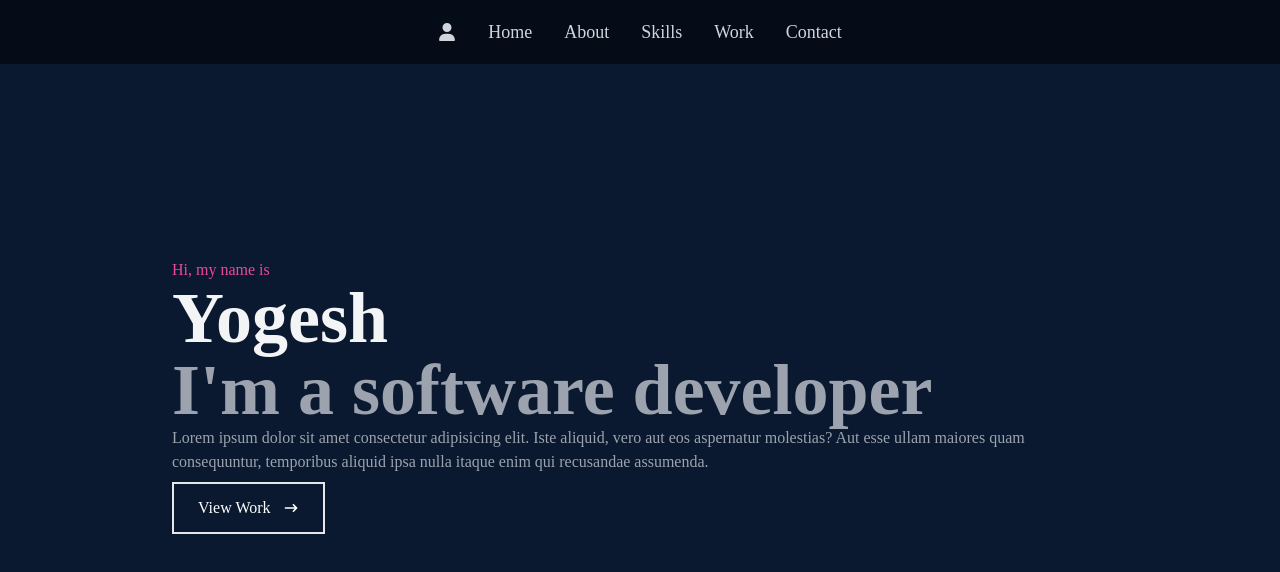
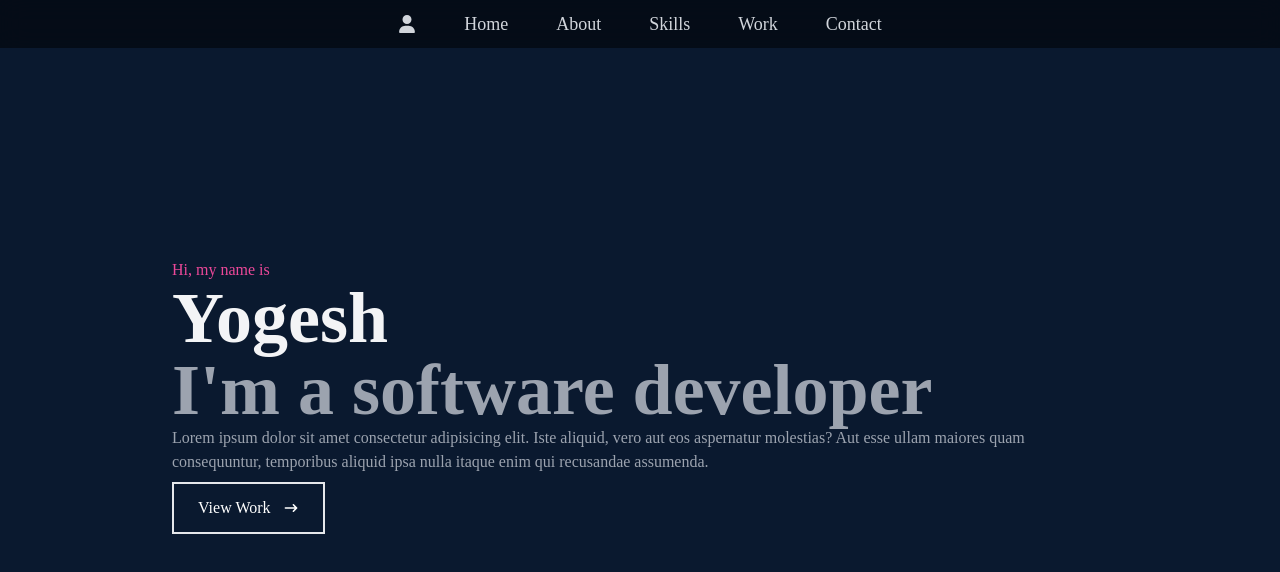
Before and after one commit to yogesh-ch-ss/PortfolioWebsite, a React (Create React App) app in the folder portfolio/: page / in a window 1280 px wide. Shown: the top 572 px of the page. Built offline with nearby package versions, Linux system fonts and the light colour scheme; the HTML template or start-up script is replaced by a standard one.

Commit message:
navbar update

```diff
--- a/portfolio/src/components/Navbar.jsx
+++ b/portfolio/src/components/Navbar.jsx
@@ -16,8 +16,8 @@ const Navbar = () => {
   const handleClick = () => setNav(!nav);
 
   return (
-    <div className="fixed w-full h-16 flex justify-between md:justify-center items-center px-4 bg-black bg-opacity-50 backdrop-blur-md text-gray-300">
-      <div className="text-lg px-4 cursor-pointer">
+    <div className="fixed w-full h-12 flex justify-between md:justify-center items-center px-4 bg-black bg-opacity-50 backdrop-blur-md text-gray-300">
+      <div className="md:hidden text-2xl px-4 cursor-pointer">
         <Link to="home" smooth={true} duration={500}>
           <FaUser />
         </Link>
@@ -25,7 +25,12 @@ const Navbar = () => {
 
       {/* menu */}
       <div className="text-lg">
-        <ul className="hidden md:flex">
+        <ul className="hidden md:flex items-center justify-evenly px-4 gap-4">
+          <li>
+            <Link to="home" smooth={true} duration={500}>
+              <FaUser />
+            </Link>
+          </li>
           <li>
             <Link to="home" smooth={true} duration={500}>
               Home
@@ -55,7 +60,8 @@ const Navbar = () => {
       </div>
 
       {/* hamburger menu */}
-      <div onClick={handleClick} className="md:hidden z-10 text-2xl">
+
+      <div onClick={handleClick} className="md:hidden z-10 text-2xl px-4">
         {!nav ? <FaBars /> : <FaCircleXmark />}
       </div>
 
```
